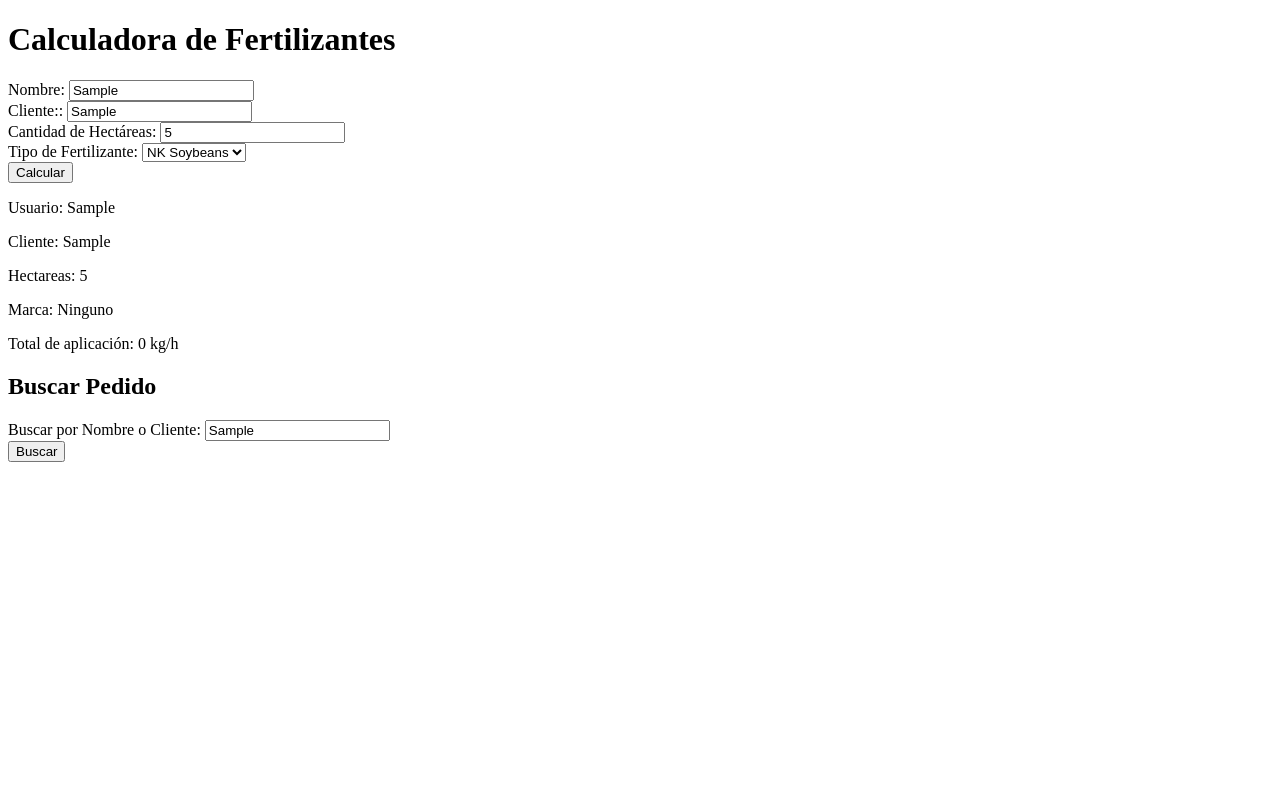
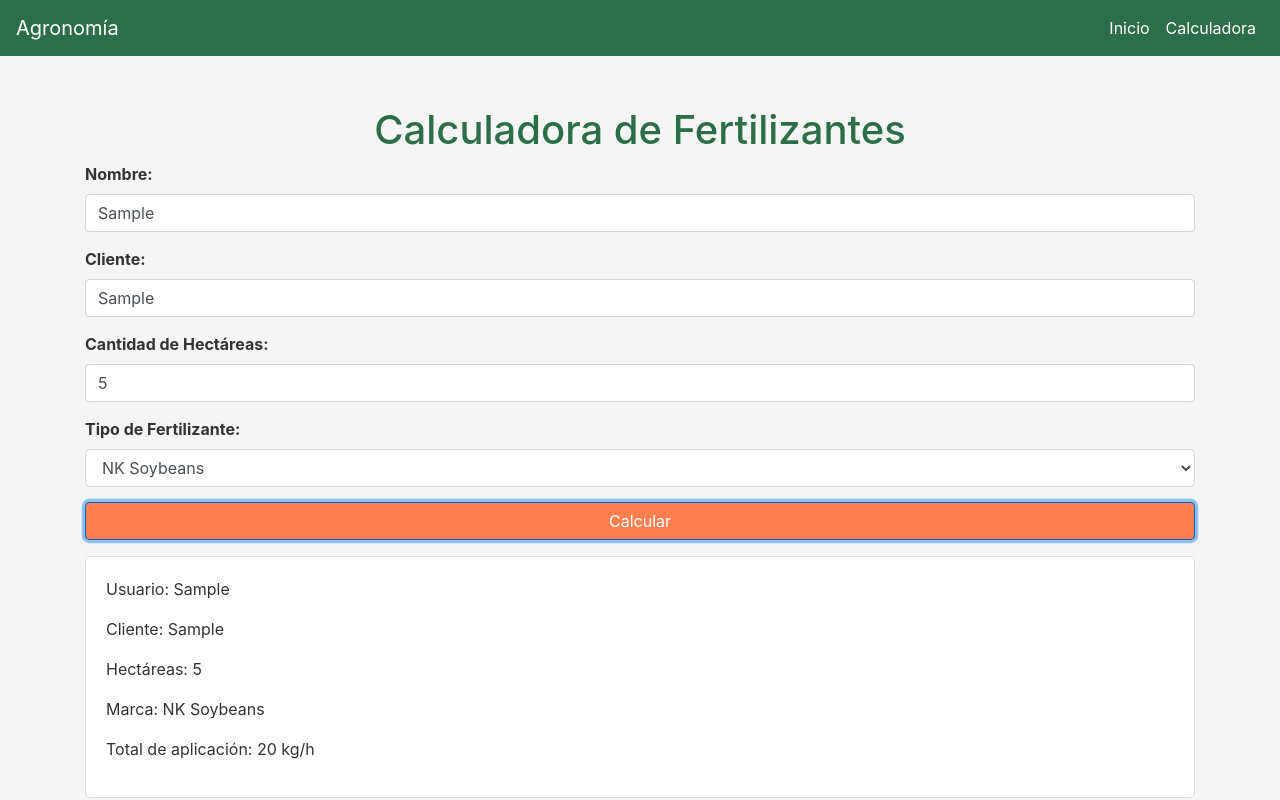
Before and after one commit to Agostinarollan/ProyectoFinalRollan, a plain HTML site: page index.html in a window 1280 px wide. Both pictures are taken after typing "Sample", "Sample", "5", "Sample" into the empty fields and a click on the button "Calcular". Shown: the top 800 px of the page. Drawn offline with nearby package versions, Linux system fonts and the light colour scheme.

Commit message:
proyecto final final

```diff
--- a/index.html
+++ b/index.html
@@ -3,43 +3,61 @@
 <head>
     <meta charset="UTF-8">
     <meta name="viewport" content="width=device-width, initial-scale=1.0">
-    <title>Document</title>
+    <title>Calculadora de Fertilizantes</title>
+    <link href="https://maxcdn.bootstrapcdn.com/bootstrap/4.5.2/css/bootstrap.min.css" rel="stylesheet">
+    <link rel="stylesheet" href="styles.css">
+    <script src="https://cdn.jsdelivr.net/npm/chart.js"></script>
+    <script src="https://cdn.jsdelivr.net/npm/lodash"></script>
 </head>
 <body>
-
-    <h1>Calculadora de Fertilizantes</h1>
-    <div>
+    <nav class="navbar navbar-expand-lg">
+        <a class="navbar-brand" href="#">Agronomía</a>
+        <div class="collapse navbar-collapse">
+            <ul class="navbar-nav ml-auto">
+                <li class="nav-item">
+                    <a class="nav-link" href="#">Inicio</a>
+                </li>
+                <li class="nav-item">
+                    <a class="nav-link" href="#">Calculadora</a>
+                </li>
+            </ul>
+        </div>
+    </nav>
+    <div class="container">
+        <h1 class="text-center">Calculadora de Fertilizantes</h1>
+        <div class="form-group">
             <label for="nombre">Nombre:</label>
-        <input type="text" id="nombre">
+            <input type="text" id="nombre" class="form-control">
         </div>
-    <div>
-        <label for="cliente">Cliente::</label>
-        <input type="text" id="cliente">
+        <div class="form-group">
+            <label for="cliente">Cliente:</label>
+            <input type="text" id="cliente" class="form-control">
         </div>
-    <div>
+        <div class="form-group">
             <label for="hectareas">Cantidad de Hectáreas:</label>
-        <input type="number" id="hectareas">
+            <input type="number" id="hectareas" class="form-control">
         </div>
-    <div>
+        <div class="form-group">
             <label for="fertilizante">Tipo de Fertilizante:</label>
-        <select id="fertilizante">
+            <select id="fertilizante" class="form-control">
                 <option value="NK Soybeans">NK Soybeans</option>
-            <option value="Acuron®">Acuron®</option>
-            <option value="Miravis® Neo">Miravis® Neo</option>
+                <option value="Acuron">Acuron®</option>
+                <option value="Miravis Neo">Miravis® Neo</option>
             </select>
         </div>
-    <button id="calcular">Calcular</button>
-    <div id="resultado"></div>
+        <button id="calcular" class="btn btn-primary btn-block">Calcular</button>
+        <div id="resultado" class="mt-3"></div>
 
-    <h2>Buscar Pedido</h2>
-    <div>
+        <h2 class="text-center mt-5">Buscar Pedido</h2>
+        <div class="form-group">
             <label for="buscar">Buscar por Nombre o Cliente:</label>
-        <input type="text" id="buscar">
+            <input type="text" id="buscar" class="form-control">
         </div>
-    <button id="buscarBtn">Buscar</button>
+        <button id="buscarBtn" class="btn btn-primary btn-block">Buscar</button>
 
-    <div id="resultado"></div>
-    <div id="buscarResultado"></div>
+        <div id="buscarResultado" class="mt-3"></div>
+        <canvas id="myChart" width="400" height="400" class="mt-5"></canvas>
+    </div>
     <script src="./index.js"></script>
 </body>
 </html>
--- a/index.js
+++ b/index.js
@@ -1,6 +1,5 @@
 const clientes = JSON.parse(localStorage.getItem('clientes')) || [];
 
-// Función para cargar datos desde un archivo JSON
 function cargarDatosJSON() {
     fetch('clientes.json')
         .then(response => response.json())
@@ -13,7 +12,6 @@ function cargarDatosJSON() {
 }
 
 document.getElementById("calcular").addEventListener("click", () => {
-    // Obtener los valores del formulario
     const nombre = document.getElementById("nombre").value;
     const cliente = document.getElementById("cliente").value;
     const hectareas = parseFloat(document.getElementById("hectareas").value);
@@ -22,18 +20,18 @@ document.getElementById("calcular").addEventListener("click", () => {
     let fertilizantePorHectarea;
     let nombreFertilizante;
 
-    switch(fertilizante){
-        case "nk soybeans":
+    switch (fertilizante) {
+        case "NK Soybeans":
             fertilizantePorHectarea = 4;
             nombreFertilizante = "NK Soybeans";
             break;
-        case "acuron":
+        case "Acuron":
             fertilizantePorHectarea = 5;
             nombreFertilizante = "Acuron";
             break;
-        case "miravis":
+        case "Miravis Neo":
             fertilizantePorHectarea = 6;
-            nombreFertilizante = "Miravis";
+            nombreFertilizante = "Miravis Neo";
             break;
         default:
             fertilizantePorHectarea = 0;
@@ -51,17 +49,17 @@ document.getElementById("calcular").addEventListener("click", () => {
     };
 
     clientes.push(clienteObj);
-    localStorage.setItem('clientes', JSON.stringify(clientes)); // Guardar en localStorage
+    localStorage.setItem('clientes', JSON.stringify(clientes));
 
     const resultadoDiv = document.getElementById("resultado");
-    resultadoDiv.innerHTML = "";
-
     resultadoDiv.innerHTML = `
         <p>Usuario: ${nombre}</p>
         <p>Cliente: ${cliente}</p>
-        <p>Hectareas: ${hectareas}</p>
+        <p>Hectáreas: ${hectareas}</p>
         <p>Marca: ${nombreFertilizante}</p>
         <p>Total de aplicación: ${tipoFertilizante} kg/h</p>`;
+
+    actualizarGrafico();
 });
 
 function mostrarResultadosBusqueda(listaClientes) {
@@ -82,23 +80,48 @@ function mostrarResultadosBusqueda(listaClientes) {
                 <p>Hectáreas: ${c.hectareas}</p>
                 <p>Marca: ${c.nombreFertilizante}</p>
                 <p>Total de aplicación: ${c.tipoFertilizante} kg/h</p>
-            </div>
-        `;
+            </div>`;
     });
 }
 
-// Agregar evento de búsqueda
 document.getElementById("buscarBtn").addEventListener("click", () => {
     const busqueda = document.getElementById("buscar").value.toLowerCase();
     const resultados = clientes.filter(c => c.usuario.toLowerCase().includes(busqueda) || c.cliente.toLowerCase().includes(busqueda));
     mostrarResultadosBusqueda(resultados);
 });
 
-// Cargar datos desde localStorage y archivo JSON al iniciar la página
 window.addEventListener('load', () => {
     if (clientes.length === 0) {
-        cargarDatosJSON(); // Solo cargar el JSON si no hay datos en localStorage
+        cargarDatosJSON();
     } else {
         mostrarResultadosBusqueda(clientes);
     }
+    actualizarGrafico();
 });
+
+function actualizarGrafico() {
+    const ctx = document.getElementById('myChart').getContext('2d');
+    const labels = clientes.map(c => c.usuario);
+    const data = clientes.map(c => c.tipoFertilizante);
+
+    new Chart(ctx, {
+        type: 'bar',
+        data: {
+            labels: labels,
+            datasets: [{
+                label: 'Cantidad de Fertilizante Aplicado (kg/h)',
+                data: data,
+                backgroundColor: 'rgba(75, 192, 192, 0.2)',
+                borderColor: 'rgba(75, 192, 192, 1)',
+                borderWidth: 1
+            }]
+        },
+        options: {
+            scales: {
+                y: {
+                    beginAtZero: true
+                }
+            }
+        }
+    });
+}
--- /dev/null
+++ b/styles.css
@@ -0,0 +1,45 @@
+body {
+    background-color: #f5f5f5;
+    color: #333;
+}
+
+h1, h2 {
+    color: #2c6e49;
+}
+
+label {
+    font-weight: bold;
+}
+
+#calcular, #buscarBtn {
+    background-color: #ff7f50;
+    color: white;
+}
+
+#calcular:hover, #buscarBtn:hover {
+    background-color: #ff6347;
+}
+
+#resultado, #buscarResultado {
+    margin-top: 20px;
+    padding: 20px;
+    background-color: #fff;
+    border: 1px solid #ddd;
+    border-radius: 5px;
+}
+
+.form-group {
+    margin-bottom: 15px;
+}
+
+.container {
+    margin-top: 50px;
+}
+
+.navbar {
+    background-color: #2c6e49;
+}
+
+.navbar-brand, .nav-link {
+    color: white !important;
+}
```
Lines whose indentation alone changed are shown as unchanged.
